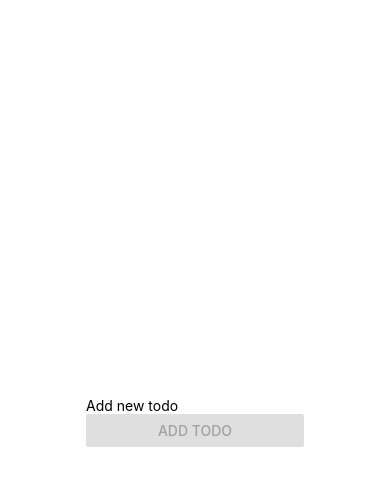
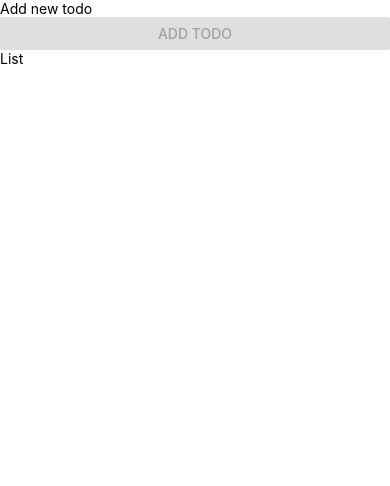
Before and after one commit to melikekizilcik/pinsoft-assesment-todolist-app, a React Native app: screen / in a window 390 px wide. Shown: the top 486 px of the page. Built offline with nearby package versions, Linux system fonts and the light colour scheme.

Commit message:
klasör yapısı düzenlendi

```diff
--- a/App.js
+++ b/App.js
@@ -1,16 +1,17 @@
 import { StatusBar } from "expo-status-bar";
 import { StyleSheet, Text, View } from "react-native";
 import { createNativeStackNavigator } from "@react-navigation/native-stack";
-import List from "./src/screens/List";
+import TodoListPage from "./src/screens/TodoListPage";
 
 export default function App() {
   return (
-    <View style={styles.container}>
-      <List />
+    <View>
+      <TodoListPage />
     </View>
   );
 }
 
+/*
 const styles = StyleSheet.create({
   container: {
     flex: 1,
@@ -18,4 +19,4 @@ const styles = StyleSheet.create({
     alignItems: "center",
     justifyContent: "center",
   },
-});
+}); */
--- a/src/screens/List.js
+++ b/src/components/CreateTodo.js
@@ -9,7 +9,7 @@ import React, { useEffect, useState } from "react";
 import { db } from "../services/firebase.config";
 import { addDoc, collection } from "firebase/firestore";
 
-const List = () => {
+const CreateTodo = () => {
   const collectionRef = collection(db, "todos");
   const [createdTodo, setCreatedTodo] = useState("");
 
@@ -46,4 +46,4 @@ const styles = StyleSheet.create({
     width: 100,
   },
 });
-export default List;
+export default CreateTodo;
--- /dev/null
+++ b/src/screens/TodoListPage.js
@@ -0,0 +1,16 @@
+import React from "react";
+import { View, Text, SafeAreaView, StyleSheet } from "react-native";
+import CreateTodo from "../components/CreateTodo";
+
+const TodoListPage = () => {
+  return (
+    <SafeAreaView>
+      <View>
+        <CreateTodo />
+        <Text>List</Text>
+      </View>
+    </SafeAreaView>
+  );
+};
+
+export default TodoListPage;
```
